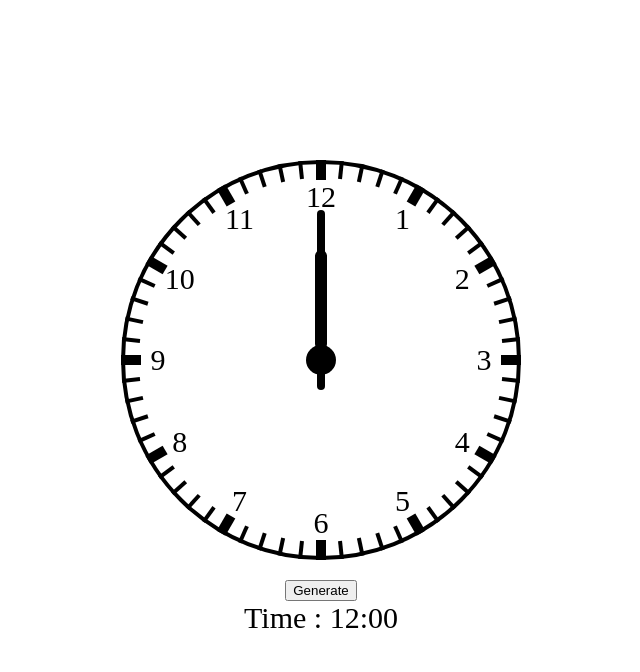
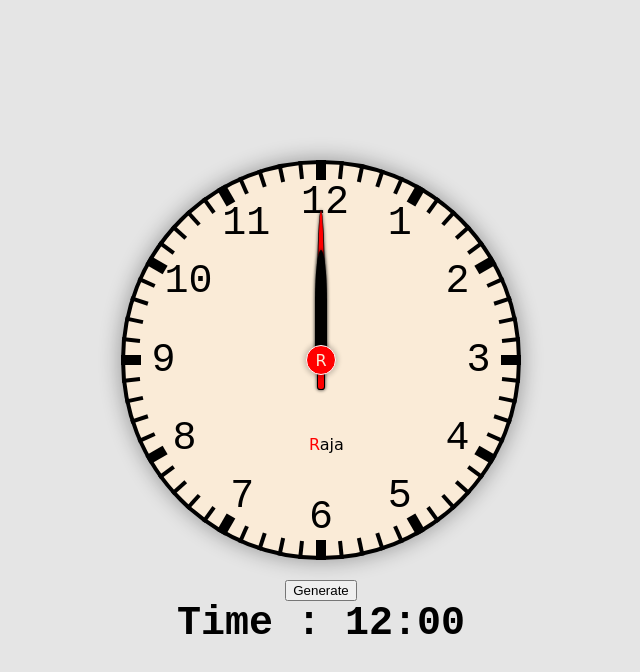
Before and after one commit to raja8807/analog-clock, a plain HTML site: page index.html in a window 1280 px wide. Shown: the whole page, without its empty margins (319-959 px from the left). Drawn offline with Linux system fonts and the light colour scheme.

Commit message:
completed

```diff
--- a/index.html
+++ b/index.html
@@ -45,6 +45,8 @@
                     <div>11</div>
                 </div>
 
+                <p id="logo"><span>R</span>aja</p>
+
                 <div class="bar-holder">
                     <div class="bar min">
 
@@ -63,7 +65,7 @@
                 </div>
 
                 <div class="center">
-
+R
                 </div>
 
                 <div id="minute-hand-holder">
--- a/main.js
+++ b/main.js
@@ -4,6 +4,7 @@ let outer = document.querySelector(".outer")
 
 
 // large Bars
+
 let angle = 0;
 for (let i = 1; i <= 5; i++) {
     angle = angle + 30;
@@ -31,22 +32,27 @@ for (let i = 1; i <= 28; i++) {
     }
 }
 
-//
+// Set Time
+
 let generateBtn = document.getElementById("generateBtn")
 let minHand = document.getElementById("minute-hand-holder")
 let hourHand = document.getElementById("hour-hand-holder")
 
 let hourOut = document.getElementById("hourOut")
-let MinOut = document.getElementById("minrOut")
+let MinOut = document.getElementById("minOut")
 
 
 function setTime() {
 
-    let min = Math.floor(Math.random() * 60)
-    // console.log(min);
-    let hour = Math.floor(Math.random() * 12);
+  let min = Math.floor(Math.random() * 60)
+  let hour = Math.floor(Math.random() * 12);
+
+  //let time = new Date()
+//  let min = time.getMinutes()
+//  let hour = time.getHours()
     let minAngle = min * 6
     let hourAngle = (hour * 60 + min) * 0.5;
+
 
     minHand.style.transform = "rotate(" + minAngle + "deg)"
     hourHand.style.transform = "rotate(" + hourAngle + "deg)"
@@ -69,6 +75,3 @@ function setTime() {
 }
 
 generateBtn.addEventListener("click", setTime)
-
-// let min = Math.floor(Math.random()*(60))
-// console.log(min);
--- a/style.css
+++ b/style.css
@@ -5,7 +5,9 @@
 
 body{
     margin: 0;
-    padding: 0
+    padding: 0;
+    background-color: #e5e5e5;
+
 }
 
 .container{
@@ -17,6 +19,7 @@ body{
     height: 100vh;
     justify-content: center;
     align-items: center;
+     font-family:monospace;
 }
 
 .clock-holder{
@@ -26,6 +29,7 @@ body{
     /* border: 1px solid red; */
     position: relative;
     text-align: center;
+    background-color: #e5e5e5;
 }
 
 .outer{
@@ -34,12 +38,13 @@ body{
     border: 4px solid black;
     border-radius: 50%;
     margin-bottom: 20px;
+    background-color:antiquewhite;
+    box-shadow: 0px 0px 20px 2px rgba(0,0,0,0.3);
 }
 
 .time-holder{
     height: 400px;
     width: 40px;
-    /* border: 1px solid red; */
     position: absolute;
     top: 0;
     left: 180px;
@@ -47,7 +52,18 @@ body{
     justify-content: space-between;
     flex-direction: column;
     padding: 20px 0;
-    font-size: 30px;
+    font-size: 40px;
+}
+
+#logo{
+				position: absolute;
+				top: 54%;
+				left: 47%;
+				font-family: cursive;
+}
+
+#logo span{
+				color: red;
 }
 
 .one{
@@ -127,7 +143,6 @@ body{
     width: 4px;
     height: 18px;
     background-color: black;
-    align-items: center;
 }
 
 .center{
@@ -138,6 +153,14 @@ body{
     left: 185px;
     top: 185px;
     border-radius: 50%;
+    background-color: red;
+    z-index: 2;
+    box-shadow: 0px 0px 5px 2px rgba(0,0,0,0.2);
+    border: 1px solid white;
+    padding: 5px;
+    color: antiquewhite;
+    font-family:Cursive;
+    font-style: bold;
 }
 
 #minute-hand-holder{
@@ -147,6 +170,7 @@ body{
     position: absolute;
     top: 0;
     left: 196px;
+    z-index: 0;
     /* transform: rotate(30deg); */
     /* opacity: 0; */
 }
@@ -155,9 +179,11 @@ body{
     height: 180px;
     width: 8px;
     /* border: 1px solid green; */
-    background-color: black;
+    background-color: red;
     margin-top: 50px;
-    border-radius: 10px;
+    border-radius: 75% 75% 5px 5px;
+    box-shadow: 0px 0px 3px 1px rgba(0,0,0,0.5);
+    border: 1px solid black;
 }
 
 #hour-hand-holder{
@@ -167,6 +193,7 @@ body{
     position: absolute;
     top: 0;
     left: 194px;
+    z-index: 1;
     /* transform: rotate(30deg); */
     /* opacity: 0; */
 }
@@ -177,10 +204,12 @@ body{
     /* border: 1px solid green; */
     background-color: black;
     margin-top: 90px;
-    border-radius: 10px;
+    border-radius:75% 75% 0 0;
+    box-shadow: 0px 0px 3px 1px rgba(0,0,0,0.5);
 }
 
 #time{
-    font-size: 30px;
+    font-size: 40px;
+    font-weight: bold;
     margin: 0;
 }
```
